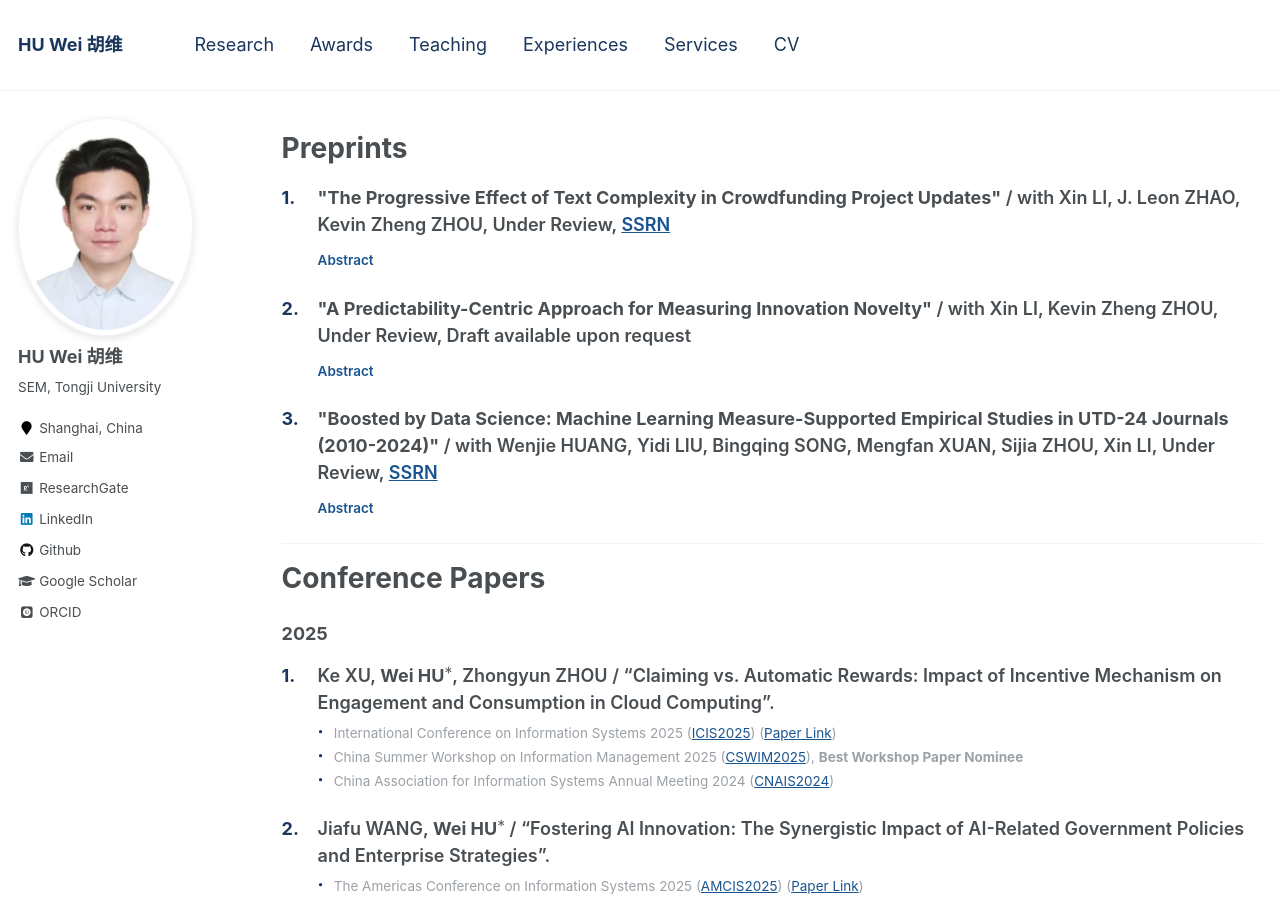
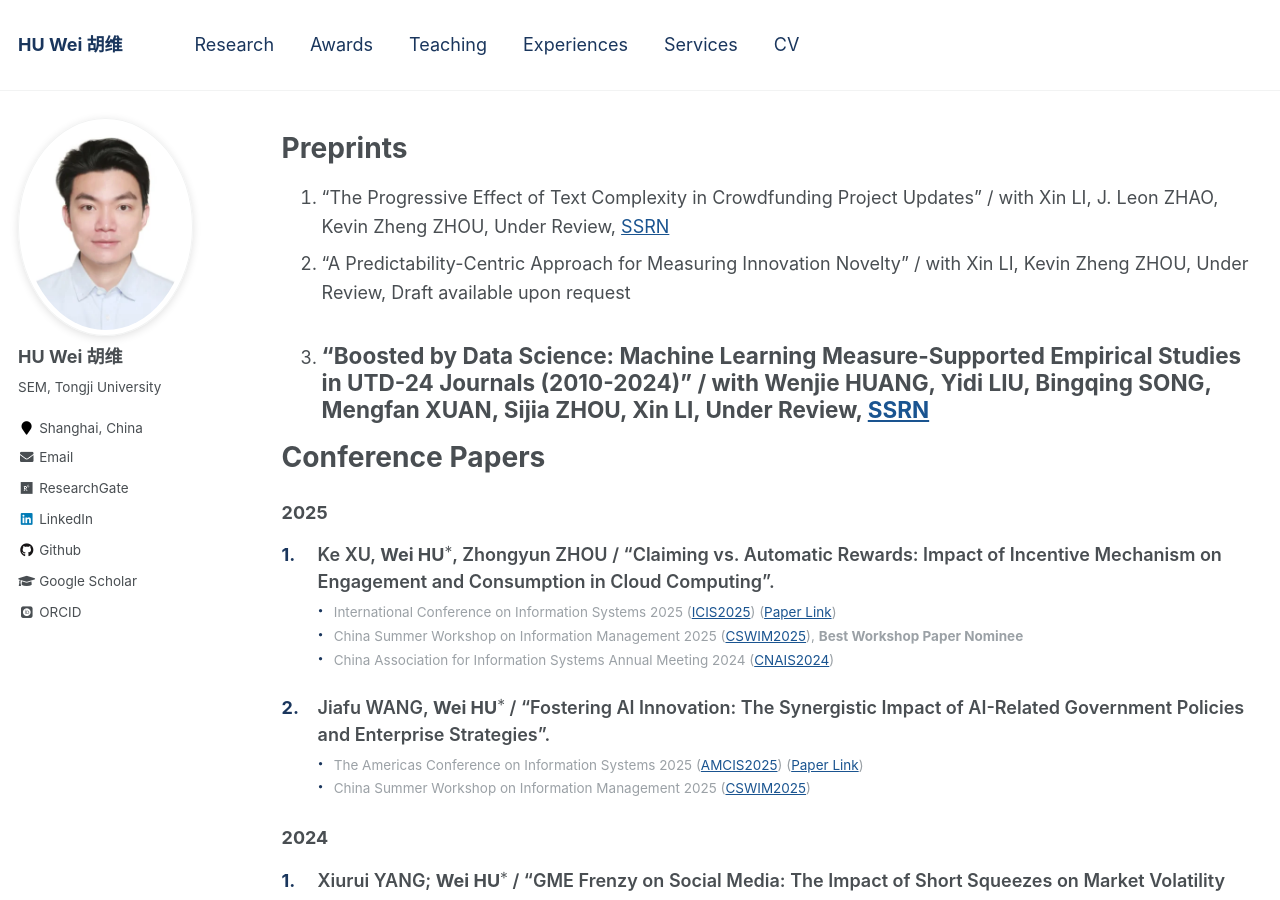
Before and after one commit to huwei-vincent/huwei-vincent.github.io, a Jekyll site: the page built from _pages/my-publication.md, in a window 1280 px wide and 900 px high. Built offline with Jekyll 4.4.1, drawn with Linux system fonts in a browser that asks for light colours; some web fonts are replaced.

Commit message:
Revise publication list formatting in my-publication.md: transition from HTML to Markdown for improved readability and maintainability, while retaining all publication details and links.

```diff
--- a/_pages/my-publication.md
+++ b/_pages/my-publication.md
@@ -9,27 +9,9 @@ excerpt: "Publications by HU Wei — preprints, conference papers (ICIS, PACIS,
 
 # Preprints
 
-<ol class="publication-list">
-<li>
-  <strong>"The Progressive Effect of Text Complexity in Crowdfunding Project Updates"</strong> / with Xin LI, J. Leon ZHAO, Kevin Zheng ZHOU, Under Review, <a href="https://papers.ssrn.com/sol3/papers.cfm?abstract_id=3925150">SSRN</a>
-  <details class="pub-abstract"><summary>Abstract</summary>
-  <p>This study examines how the text complexity of project updates influences backer behavior on crowdfunding platforms. Using NLP-based readability measures, we find a progressive effect where moderate complexity increases engagement while excessive complexity deters it.</p>
-  </details>
-</li>
-<li>
-  <strong>"A Predictability-Centric Approach for Measuring Innovation Novelty"</strong> / with Xin LI, Kevin Zheng ZHOU, Under Review, Draft available upon request
-  <details class="pub-abstract"><summary>Abstract</summary>
-  <p>We propose a predictability-centric framework for quantifying innovation novelty using deep learning-based text understanding. By measuring how "surprising" a patent or product is relative to the existing knowledge landscape, we provide a scalable, theory-grounded novelty metric.</p>
-  </details>
-</li>
-<li>
-  <strong>"Boosted by Data Science: Machine Learning Measure-Supported Empirical Studies in UTD-24 Journals (2010-2024)"</strong> / with Wenjie HUANG, Yidi LIU, Bingqing SONG, Mengfan XUAN, Sijia ZHOU, Xin LI, Under Review, <a href="https://papers.ssrn.com/sol3/papers.cfm?abstract_id=5233143">SSRN</a>
-  <details class="pub-abstract"><summary>Abstract</summary>
-  <p>This paper provides a comprehensive review of how machine learning-constructed measures have been adopted in empirical studies published in UTD-24 journals from 2010 to 2024, documenting trends, methodological patterns, and best practices.</p>
-  </details>
-</li>
-</ol>
-
+1. "The Progressive Effect of Text Complexity in Crowdfunding Project Updates" / with Xin LI, J. Leon ZHAO, Kevin Zheng ZHOU, Under Review, [SSRN](https://papers.ssrn.com/sol3/papers.cfm?abstract_id=3925150)
+2. "A Predictability-Centric Approach for Measuring Innovation Novelty" / with Xin LI, Kevin Zheng ZHOU, Under Review, Draft available upon request
+3. "Boosted by Data Science: Machine Learning Measure-Supported Empirical Studies in UTD-24 Journals (2010-2024)" / with Wenjie HUANG, Yidi LIU, Bingqing SONG, Mengfan XUAN, Sijia ZHOU, Xin LI, Under Review, [SSRN](https://papers.ssrn.com/sol3/papers.cfm?abstract_id=5233143)
 ---
 
 # Conference Papers
```
